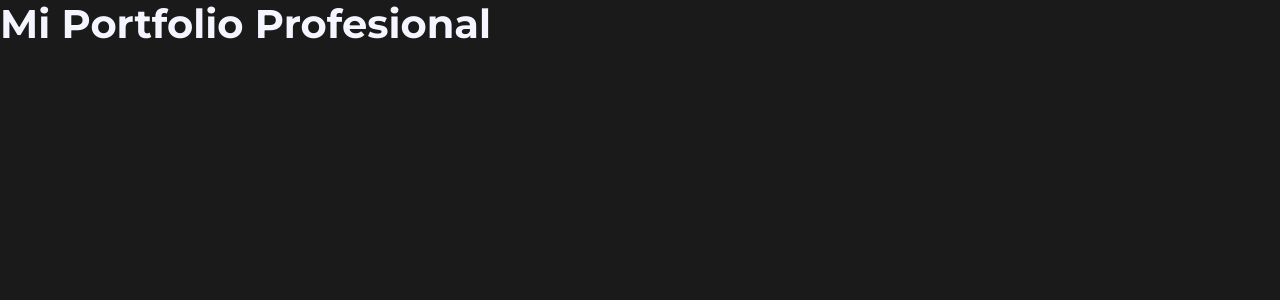
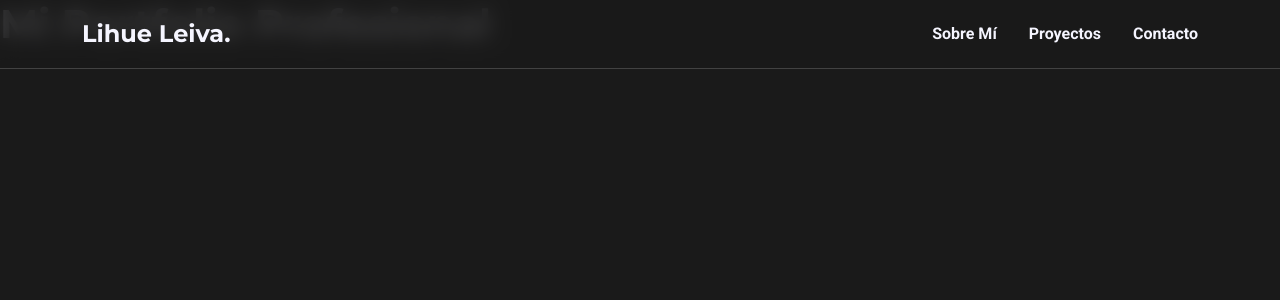
Before and after one commit to lihueleiva/lihueleiva-dev-portfolio, an Angular app: page / in a window 1280 px wide. Shown: the top 300 px of the page. Built offline with nearby package versions, Linux system fonts and the light colour scheme.

Commit message:
feat: build header component papuu

```diff
--- a/angular.json
+++ b/angular.json
@@ -39,6 +39,8 @@
         "build": {
           "builder": "@angular/build:application",
           "options": {
+            "outputPath": "dist/lihueleiva-dev-portfolio",
+            "index": "src/index.html",
             "browser": "src/main.ts",
             "polyfills": [
               "zone.js"
@@ -52,8 +54,11 @@
               }
             ],
             "styles": [
+              "node_modules/bootstrap/dist/css/bootstrap-reboot.min.css",
+              "node_modules/bootstrap/dist/css/bootstrap-grid.min.css",
               "src/styles.scss"
-            ]
+            ],
+            "scripts": []
           },
           "configurations": {
             "production": {
--- /dev/null
+++ b/src/app/_variables.scss
@@ -0,0 +1,4 @@
+$primary: #DD0031;
+$dark: #1A1A1A;
+$light: #F5F5FF;
+$secondary: #424242;
--- a/src/app/app.html
+++ b/src/app/app.html
@@ -1 +1,3 @@
+<app-header></app-header>
+
 <h1>Mi Portfolio Profesional</h1>
--- a/src/app/app.ts
+++ b/src/app/app.ts
@@ -1,9 +1,10 @@
 import { Component } from '@angular/core';
+import { Header } from "./components/header/header";
 
 @Component({
   selector: 'app-root',
   standalone: true,
-  imports: [],
+  imports: [Header],
   templateUrl: './app.html',
   styleUrl: './app.scss'
 })
--- /dev/null
+++ b/src/app/components/header/header.html
@@ -0,0 +1,16 @@
+<header class="header">
+  <nav class="container">
+    <div class="row align-items-center">
+      <div class="col-6">
+        <a href="#" class="header__logo">Lihue Leiva.</a>
+      </div>
+      <div class="col-6">
+        <ul class="header__nav">
+          <li><a href="#about">Sobre Mí</a></li>
+          <li><a href="#projects">Proyectos</a></li>
+          <li><a href="#contact">Contacto</a></li>
+        </ul>
+      </div>
+    </div>
+  </nav>
+</header>
--- /dev/null
+++ b/src/app/components/header/header.scss
@@ -0,0 +1,43 @@
+@use '../../variables' as styles;
+
+.header {
+  position: fixed;
+  top: 0;
+  left: 0;
+  width: 100%;
+  padding: 1rem 0;
+  background-color: rgba(26, 26, 26, 0.85);
+  backdrop-filter: blur(10px);
+  z-index: 100;
+  border-bottom: 1px solid styles.$secondary;
+
+  &__logo {
+    font-family: 'Montserrat', sans-serif;
+    font-weight: 700;
+    font-size: 1.5rem;
+    color: styles.$light;
+
+    &:hover {
+      color: styles.$primary;
+    }
+  }
+
+  &__nav {
+    list-style: none;
+    margin: 0;
+    padding: 0;
+    display: flex;
+    justify-content: flex-end;
+    gap: 2rem;
+
+    a {
+      color: styles.$light;
+      font-weight: 700;
+      font-size: 1rem;
+
+      &:hover {
+        color: styles.$primary;
+      }
+    }
+  }
+}
--- a/src/styles.scss
+++ b/src/styles.scss
@@ -1,25 +1,15 @@
+@use "sass:color";
+@use 'app/variables' as vars;
+
 @import url('https://fonts.googleapis.com/css2?family=Montserrat:wght@700;900&family=Roboto:wght@400;700&display=swap');
-
-@import "bootstrap/scss/functions";
-@import "bootstrap/scss/variables";
-@import "bootstrap/scss/maps";
-@import "bootstrap/scss/mixins";
-@import "bootstrap/scss/utilities";
-@import "bootstrap/scss/reboot";
-@import "bootstrap/scss/grid";
-
-$primary: #DD0031;
-$dark: #1A1A1A;
-$light: #F5F5FF;
-$secondary: #424242;
 
 html {
   scroll-behavior: smooth;
 }
 
 body {
-  background-color: $dark;
-  color: $light;
+  background-color: vars.$dark;
+  color: vars.$light;
   font-family: 'Roboto', sans-serif;
   font-size: 16px;
 }
@@ -32,15 +22,15 @@ h5,
 h6 {
   font-family: 'Montserrat', sans-serif;
   font-weight: 700;
-  color: $light;
+  color: vars.$light;
 }
 
 a {
-  color: $primary;
+  color: vars.$primary;
   text-decoration: none;
   transition: all 0.3s ease;
 
   &:hover {
-    color: lighten($primary, 10%);
+    color: color.adjust(vars.$primary, $lightness: 10%);
   }
 }
```
Also changed, not shown: src/app/components/header/header.ts (added, +11 -0 lines).
